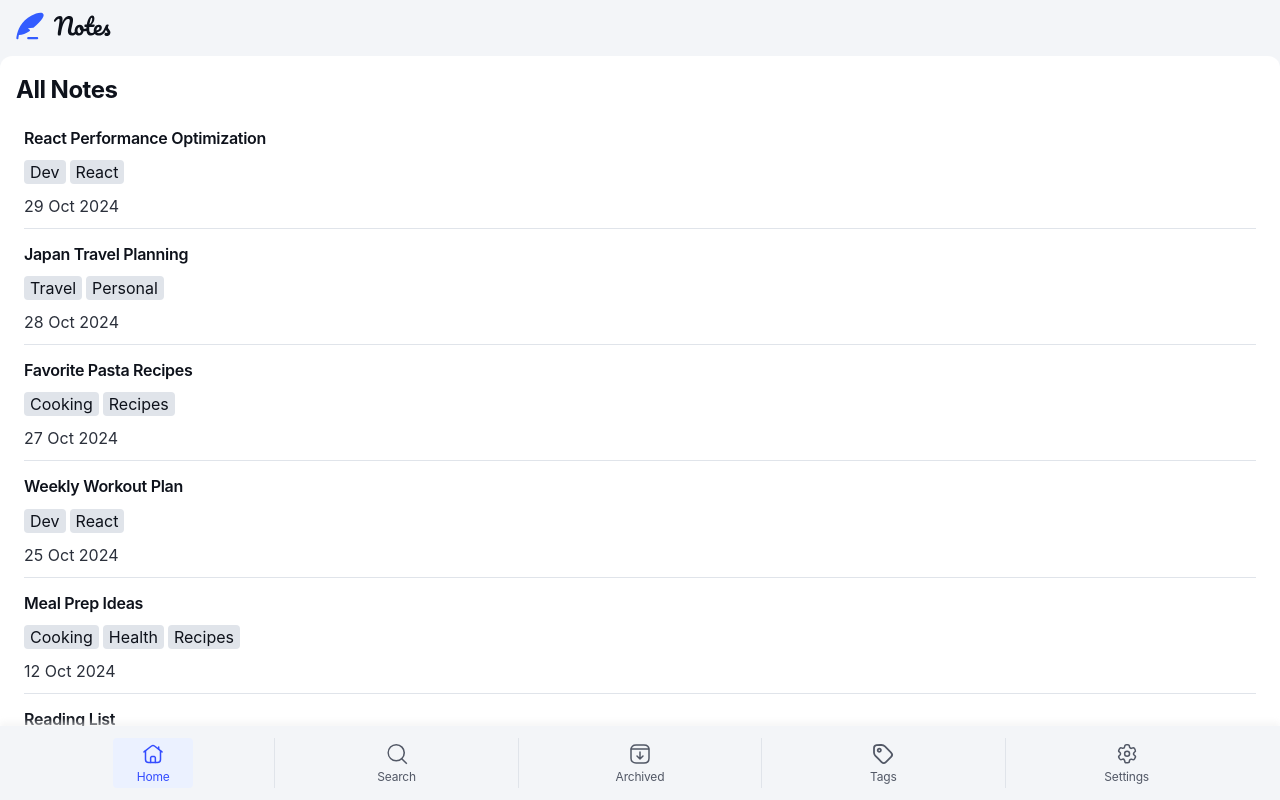
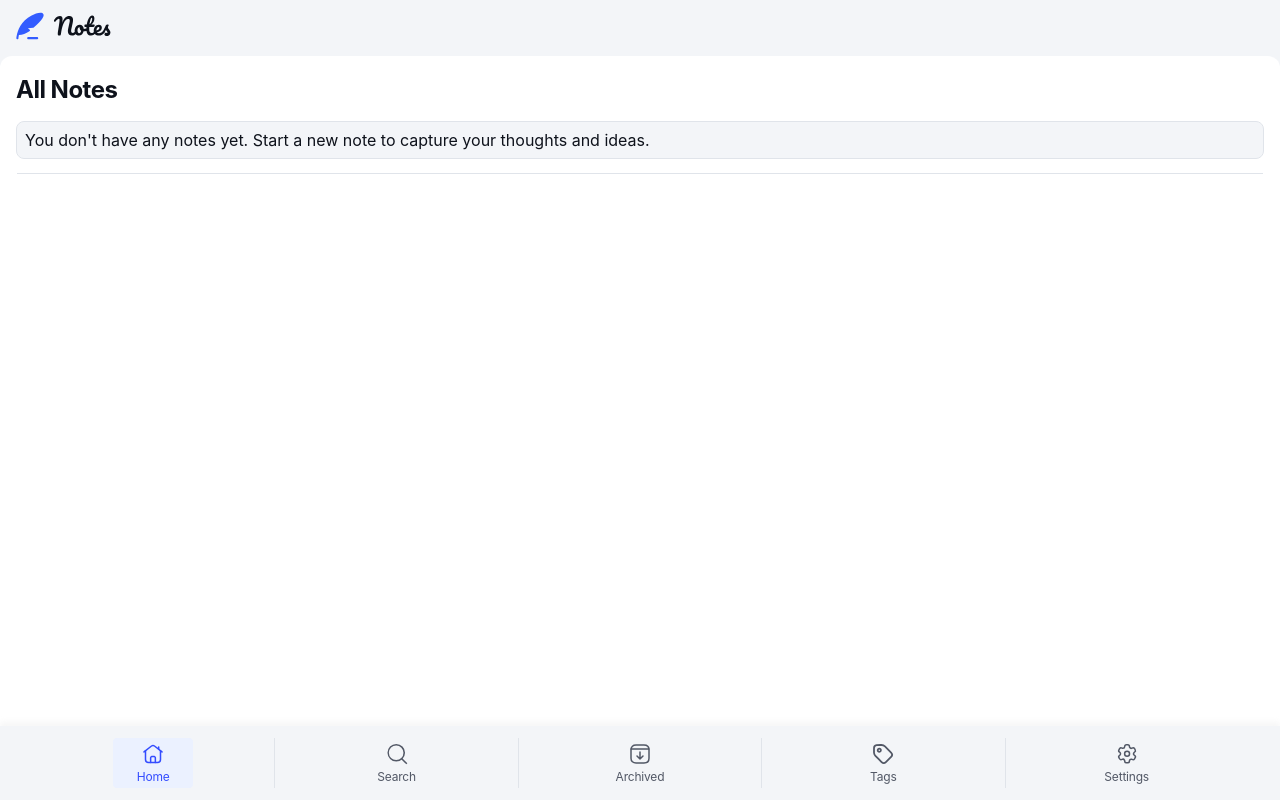
Before and after one commit to RicardoGeada/fm-note-taking-web-app, a React (Vite) app: page / in a window 1280 px wide. Built offline with nearby package versions, Linux system fonts and the light colour scheme; a web font is replaced by a local one.

Commit message:
feat(all-notes): add empty state notification

```diff
--- a/src/dummy-notes.ts
+++ b/src/dummy-notes.ts
@@ -25,7 +25,7 @@ const DUMMY_NOTES = [
         - Implement infinite scrolling
 
         TODO: Benchmark current application and identify bottlenecks
-        `
+        `,
   },
   {
     id: "note-1",
@@ -35,7 +35,7 @@ const DUMMY_NOTES = [
     created_at: "2024-10-28T15:23:00Z",
     last_edited: "2024-10-28T15:23:00Z",
     text: `
-        `
+        `,
   },
   {
     id: "note-2",
@@ -45,7 +45,7 @@ const DUMMY_NOTES = [
     created_at: "2024-10-27T15:23:00Z",
     last_edited: "2024-10-27T15:23:00Z",
     text: `
-        `
+        `,
   },
   {
     id: "note-3",
@@ -55,7 +55,7 @@ const DUMMY_NOTES = [
     created_at: "2024-10-25T15:23:00Z",
     last_edited: "2024-10-25T15:23:00Z",
     text: `
-        `
+        `,
   },
   {
     id: "note-4",
@@ -65,7 +65,7 @@ const DUMMY_NOTES = [
     created_at: "2024-10-12T15:23:00Z",
     last_edited: "2024-10-12T15:23:00Z",
     text: `
-        `
+        `,
   },
   {
     id: "note-5",
@@ -75,7 +75,7 @@ const DUMMY_NOTES = [
     created_at: "2024-10-05T15:23:00Z",
     last_edited: "2024-10-05T15:23:00Z",
     text: `
-        `
+        `,
   },
   {
     id: "note-6",
@@ -85,8 +85,56 @@ const DUMMY_NOTES = [
     created_at: "2024-09-22T15:23:00Z",
     last_edited: "2024-09-22T15:23:00Z",
     text: `
-        `
+        `,
   },
-]
+  {
+    id: "note-7",
+    archived: true,
+    title: "TypeScript Migration Guide",
+    tags: ["Dev", "React", "TypeScript"],
+    created_at: "2024-10-26T15:23:00Z",
+    last_edited: "2024-10-26T15:23:00Z",
+    text: `
+        Project migration steps:
+
+        1. Initial Setup
+        - Install TypeScript dependencies
+        - Configure tsconfig.json
+        - Set up build pipeline
+
+        2. Migration Strategy
+        - Start with newer modules
+        - Add type definitions gradually
+        - Use 'any' temporarily for complex cases
+
+        3. Testing Approach
+        - Update test configuration
+        - Add type testing
+        - Validate build process
+
+        Deadline: End of Q4 2024
+    `,
+  },
+  {
+    id: "note-8",
+    archived: true,
+    title: "Gift Ideas",
+    tags: ["Personal", "Shopping"],
+    created_at: "2024-10-20T15:23:00Z",
+    last_edited: "2024-10-20T15:23:00Z",
+    text: `
+        `,
+  },
+    {
+    id: "note-9",
+    archived: true,
+    title: "React Component Library",
+    tags: ["Dev", "React"],
+    created_at: "2024-10-15T15:23:00Z",
+    last_edited: "2024-10-15T15:23:00Z",
+    text: `
+        `,
+  },
+];
 
 export default DUMMY_NOTES;
--- a/src/index.scss
+++ b/src/index.scss
@@ -63,6 +63,10 @@
   margin: 0;
   padding: 0;
   font-family: "Inter", Arial, Helvetica, sans-serif;
+}
+
+body {
+  color: var(--color-neutral-950);
 }
 
 // Links
--- a/src/pages/main/AllNotes/AllNotes.module.scss
+++ b/src/pages/main/AllNotes/AllNotes.module.scss
@@ -2,21 +2,45 @@
 
 .all-notes {
   padding: var(--spacing-250) var(--spacing-200);
-
 
   &__headline {
     color: var(--color-neutral-950);
     margin-bottom: var(--spacing-200);
     @include fonts.apply-text-preset("1");
   }
+
+  &__empty-notification {
+    background-color: var(--color-neutral-100);
+    padding: var(--spacing-100);
+    border-radius: var(--spacing-100);
+    border: 1px solid var(--color-neutral-200);
+  }
 }
 
+.notes-list {
+  > :not(:last-child)::after {
+    content: "";
+    width: 100%;
+    height: 1px;
+    background-color: var(--color-neutral-200);
+  }
+}
 
-.notes-list {
-    >:not(:last-child)::after {
+@media (min-width: 48rem) { // 768px
+    .all-notes {
+    &__empty-notification {
+      position: relative;
+      margin-bottom: var(--spacing-200);
+
+      &::after {
         content: "";
+        position: absolute;
+        bottom: calc(-1 * var(--spacing-200));
+        left: 0;
         width: 100%;
         height: 1px;
         background-color: var(--color-neutral-200);
+      }
     }
+  }
 }
--- a/src/pages/main/AllNotes/AllNotes.tsx
+++ b/src/pages/main/AllNotes/AllNotes.tsx
@@ -1,14 +1,23 @@
 import NoteListItem from "../../../components/NoteListItem/NoteListItem";
+import type { Note } from "../../../types/note";
 import styles from "./AllNotes.module.scss";
-import DUMMY_NOTES from "../../../dummy-notes";
+// import DUMMY_NOTES from "../../../dummy-notes";
+
+
 
 export default function AllNotes() {
+
+  const DUMMY_NOTES: Note[] = [];
   return (
     <div className={styles["all-notes"]}>
       <h2 className={styles["all-notes__headline"]}>All Notes</h2>
-      <ul className={styles["notes-list"]}>
-        {DUMMY_NOTES.map( note => <NoteListItem key={note.id} {...note}/>)}
-      </ul>
+        {DUMMY_NOTES.length > 0 &&
+          <ul className={styles["notes-list"]}>
+            {DUMMY_NOTES.filter( note => !note.archived ).map( note => <NoteListItem key={note.id} {...note}/>)}
+          </ul>
+        }
+
+      {DUMMY_NOTES.length === 0 && <div className={styles["all-notes__empty-notification"]}>You don't have any notes yet. Start a new note to capture your thoughts and ideas.</div>}
     </div>
   );
 }
```
Lines whose indentation alone changed are shown as unchanged.
